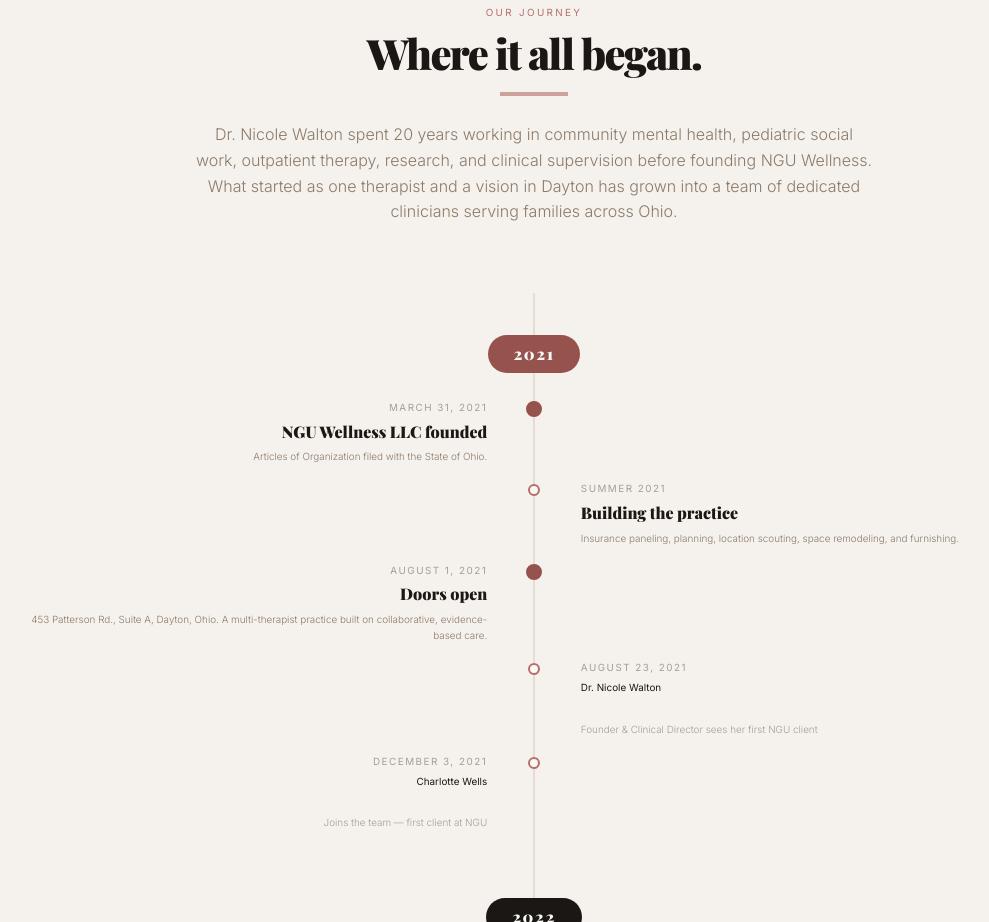
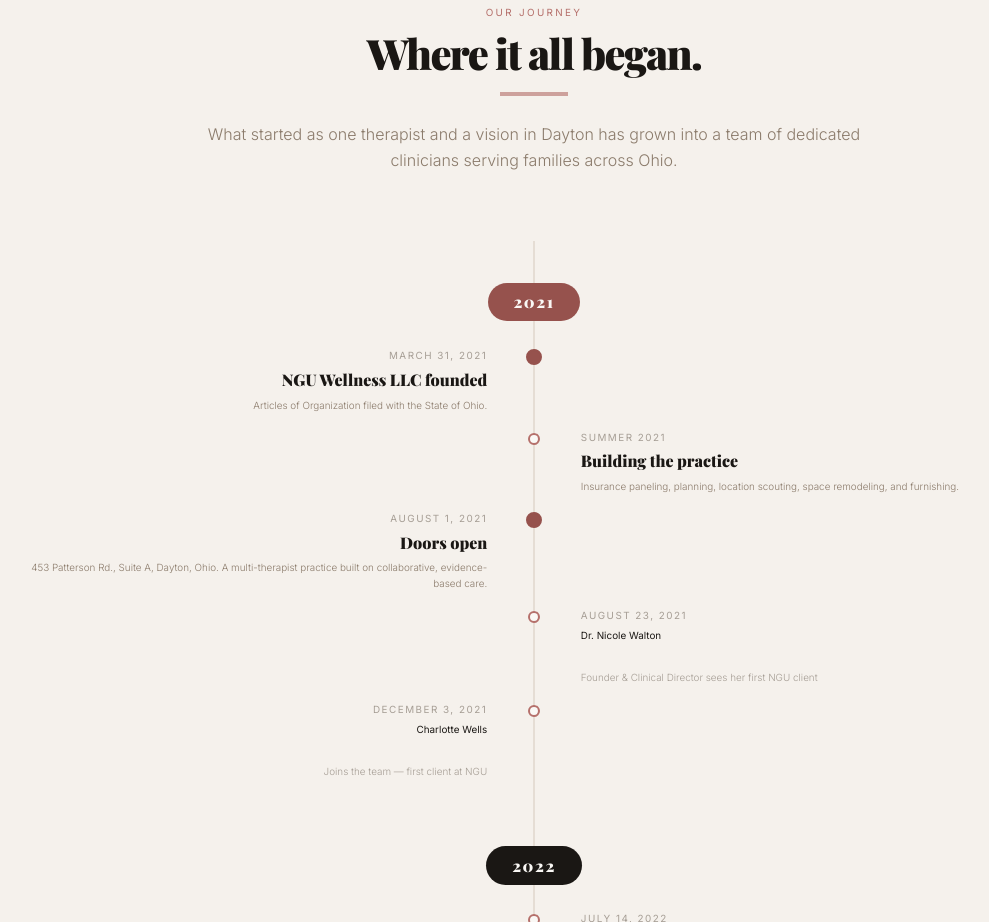
Before and after one commit to JDOG332/nguwellness, a Next.js app: page /about in a window 1280 px wide. Shown: the part 3540-4462 px from the top of the page, without its empty margins (106-1095 px from the left). Built offline with nearby package versions, Linux system fonts and the light colour scheme; a web font is replaced by a local one.

Commit message:
Remove Dr. Walton background sentence from Our Journey intro
https://claude.ai/code/session_01Wiu32VqqST9q36GXa4XvFp

```diff
--- a/app/about/AboutPage.jsx
+++ b/app/about/AboutPage.jsx
@@ -738,7 +738,7 @@ export default function AboutPage() {
             <h2 style={{ fontSize: "clamp(var(--t-lg), 3.82vw, var(--t-xl))", marginBottom: "var(--s-sm)" }}>Where it all began.</h2>
             <hr className="phi-rule" style={{ margin: "var(--s-sm) auto var(--s-md)" }} />
             <p style={{ fontSize: "var(--t-base)", fontWeight: 300, color: "var(--earth)", lineHeight: 1.618 }}>
-              Dr. Nicole Walton spent 20 years working in community mental health, pediatric social work, outpatient therapy, research, and clinical supervision before founding NGU Wellness. What started as one therapist and a vision in Dayton has grown into a team of dedicated clinicians serving families across Ohio.
+              What started as one therapist and a vision in Dayton has grown into a team of dedicated clinicians serving families across Ohio.
             </p>
           </div>
 
```
